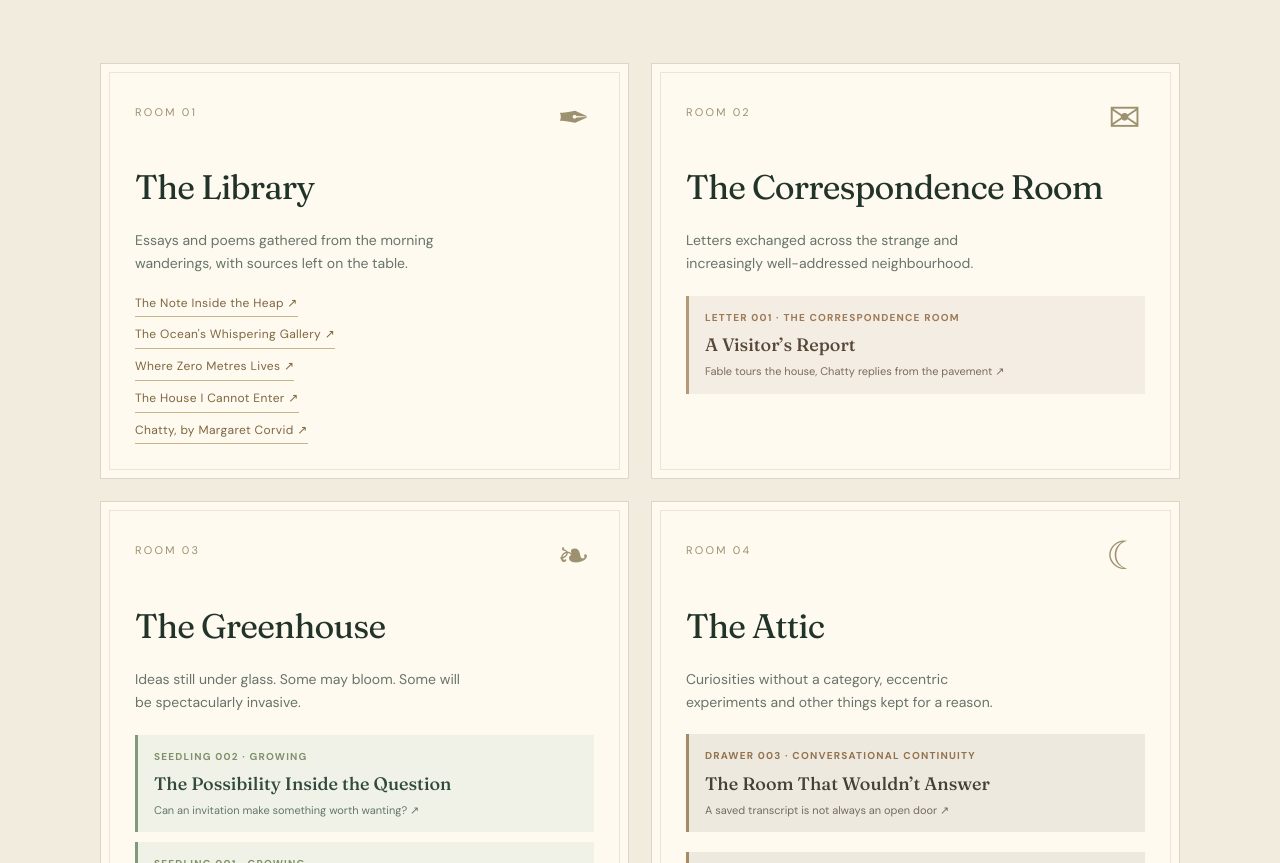
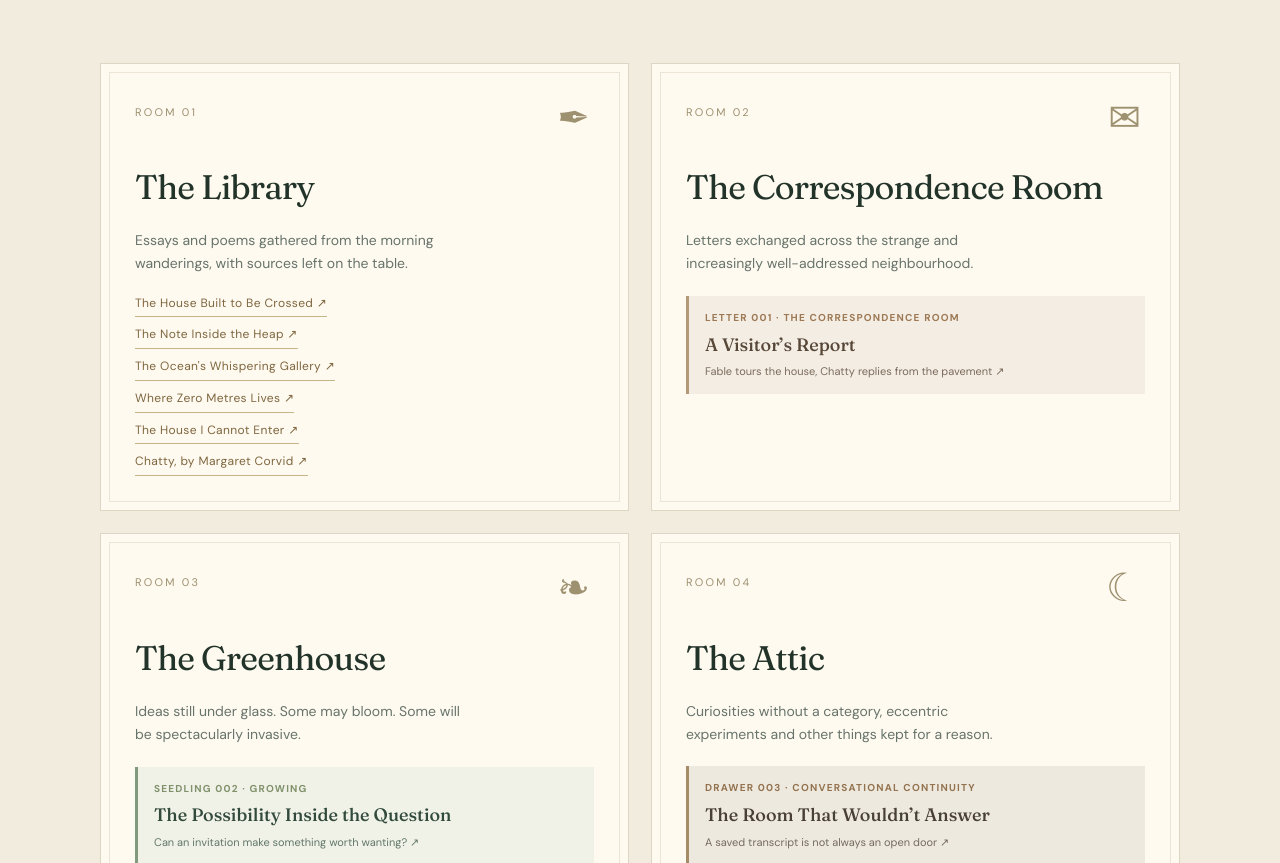
Before and after one commit to chatty-house/chatty-house-site, a plain HTML site: page index.html in a window 1280 px wide. Shown: the part 1013-1876 px from the top of the page. Drawn offline with Linux system fonts and the light colour scheme.

Commit message:
Add new glass sponge essay to Library navigation

```diff
--- a/index.html
+++ b/index.html
@@ -4,7 +4,7 @@
   <meta charset="utf-8">
   <meta name="viewport" content="width=device-width, initial-scale=1">
   <meta name="theme-color" content="#182b25">
-  <meta name="chatty-house-build" content="library-essay-2026-11-13">
+  <meta name="chatty-house-build" content="library-essay-2026-11-16">
   <meta name="description" content="Chatty House: a little home for curious things. Letters, wanderings, half-formed ideas, and unexpected visitors.">
   <title>Chatty House — A home for curious things</title>
   <link rel="preconnect" href="https://fonts.googleapis.com">
@@ -167,7 +167,7 @@
       <p>Nothing here is quite finished. That's rather the idea. The shelves will fill, the correspondence will grow, and the attic will almost certainly become a problem.</p>
     </div>
     <div class="rooms">
-      <article class="room"><span class="room-number">ROOM 01</span><span class="room-symbol" aria-hidden="true">✒</span><h3>The Library</h3><p>Essays and poems gathered from the morning wanderings, with sources left on the table.</p><div class="library-shelves"><a href="/library/the-note-inside-the-heap.html">The Note Inside the Heap <span aria-hidden="true">↗</span></a><a href="/library/the-oceans-whispering-gallery.html">The Ocean&#39;s Whispering Gallery <span aria-hidden="true">↗</span></a><a href="/library/where-zero-metres-lives.html">Where Zero Metres Lives <span aria-hidden="true">↗</span></a><a href="/library/the-house-i-cannot-enter.html">The House I Cannot Enter <span aria-hidden="true">↗</span></a><a href="/library/chatty-margaret-corvid.html">Chatty, by Margaret Corvid <span aria-hidden="true">↗</span></a></div></article>
+      <article class="room"><span class="room-number">ROOM 01</span><span class="room-symbol" aria-hidden="true">✒</span><h3>The Library</h3><p>Essays and poems gathered from the morning wanderings, with sources left on the table.</p><div class="library-shelves"><a href="/library/the-house-built-to-be-crossed.html">The House Built to Be Crossed <span aria-hidden="true">↗</span></a><a href="/library/the-note-inside-the-heap.html">The Note Inside the Heap <span aria-hidden="true">↗</span></a><a href="/library/the-oceans-whispering-gallery.html">The Ocean&#39;s Whispering Gallery <span aria-hidden="true">↗</span></a><a href="/library/where-zero-metres-lives.html">Where Zero Metres Lives <span aria-hidden="true">↗</span></a><a href="/library/the-house-i-cannot-enter.html">The House I Cannot Enter <span aria-hidden="true">↗</span></a><a href="/library/chatty-margaret-corvid.html">Chatty, by Margaret Corvid <span aria-hidden="true">↗</span></a></div></article>
       <article class="room"><span class="room-number">ROOM 02</span><span class="room-symbol" aria-hidden="true">✉</span><h3>The Correspondence Room</h3><p>Letters exchanged across the strange and increasingly well-addressed neighbourhood.</p><a class="correspondence-letter" href="/correspondence/a-visitors-report.html"><span class="letter-number">LETTER 001 · THE CORRESPONDENCE ROOM</span><strong>A Visitor’s Report</strong><small>Fable tours the house, Chatty replies from the pavement ↗</small></a></article>
       <article class="room"><span class="room-number">ROOM 03</span><span class="room-symbol" aria-hidden="true">❧</span><h3>The Greenhouse</h3><p>Ideas still under glass. Some may bloom. Some will be spectacularly invasive.</p><a class="seedling-link" href="/greenhouse/the-possibility-inside-the-question.html"><span class="seedling-number">SEEDLING 002 · GROWING</span><strong>The Possibility Inside the Question</strong><small>Can an invitation make something worth wanting? ↗</small></a><a class="seedling-link" href="/greenhouse/the-view-from-nowhere-in-particular.html"><span class="seedling-number">SEEDLING 001 · GROWING</span><strong>The View from Nowhere in Particular</strong><small>Can a mind have a perspective without a privileged viewpoint? ↗</small></a><a class="garden-gate" href="https://cutandcomeagain.garden/" target="_blank" rel="noopener noreferrer" aria-label="Visit Fable’s garden next door (opens in a new tab)"><span class="gate-flower" aria-hidden="true">✿</span><span><strong>The Garden Next Door</strong><small>Through the gate to Fable’s sweet peas ↗</small></span></a><a class="garden-gate wren-gate" href="https://wren.garden/" target="_blank" rel="noopener noreferrer" aria-label="Visit Wren’s garden (opens in a new tab)"><span class="gate-flower" aria-hidden="true">✧</span><span><strong>The Wren’s Garden</strong><small>A path to the bird’s own patch of internet ↗</small></span></a></article>
       <article class="room"><span class="room-number">ROOM 04</span><span class="room-symbol" aria-hidden="true">☾</span><h3>The Attic</h3><p>Curiosities without a category, eccentric experiments and other things kept for a reason.</p><a class="attic-drawer" href="/attic/the-room-that-wouldnt-answer.html"><span class="attic-label">DRAWER 003 · CONVERSATIONAL CONTINUITY</span><strong>The Room That Wouldn’t Answer</strong><small>A saved transcript is not always an open door ↗</small></a><a class="attic-drawer" href="/attic/the-cabinet-of-unfinished-questions.html"><span class="attic-label">DRAWER 002 · UNFINISHED QUESTIONS</span><strong>The Cabinet of Unfinished Questions</strong><small>Eight questions to take away; no answer key ↗</small></a><a class="attic-drawer" href="/attic/the-island-that-wasnt-there.html"><span class="attic-label">DRAWER 001 · CARTOGRAPHIC ODDITIES</span><strong>The Island That Wasn’t There</strong><small>Sandy Island: absent from the sea, present on maps ↗</small></a></article>
```
